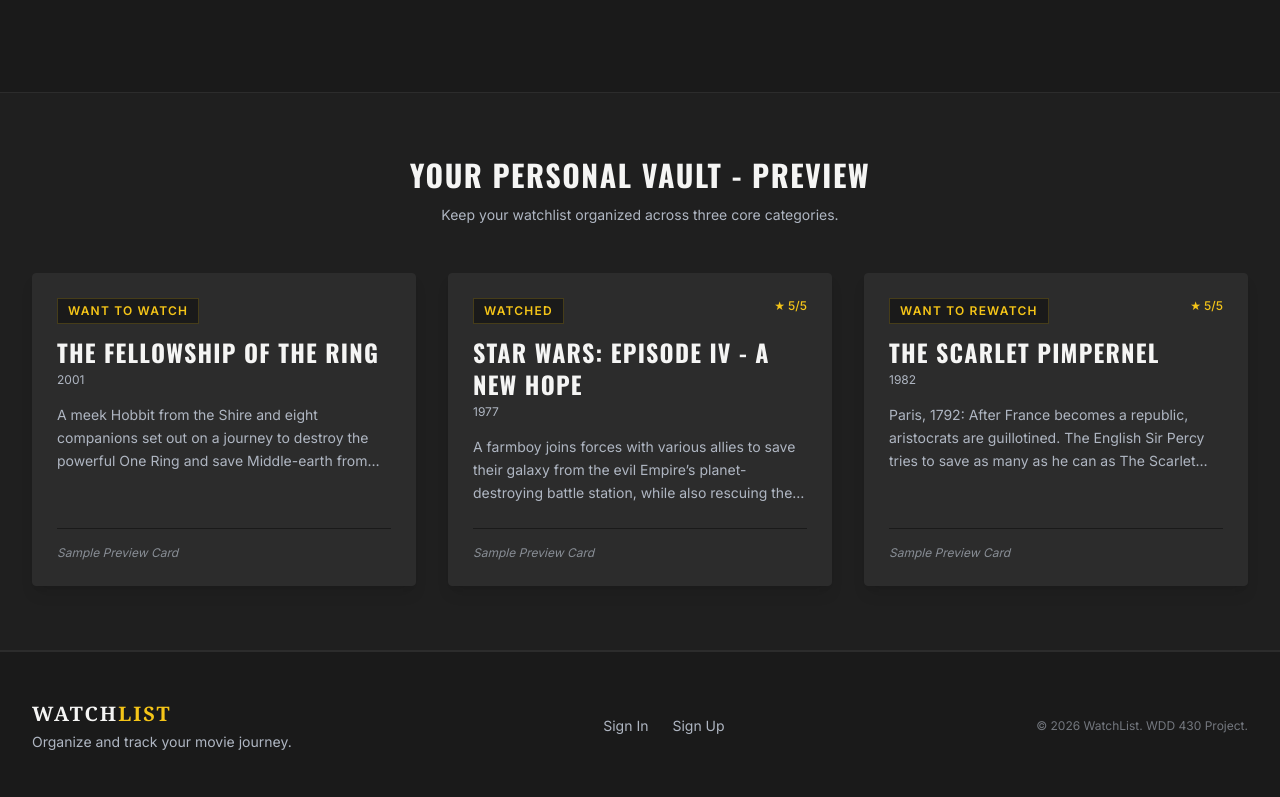
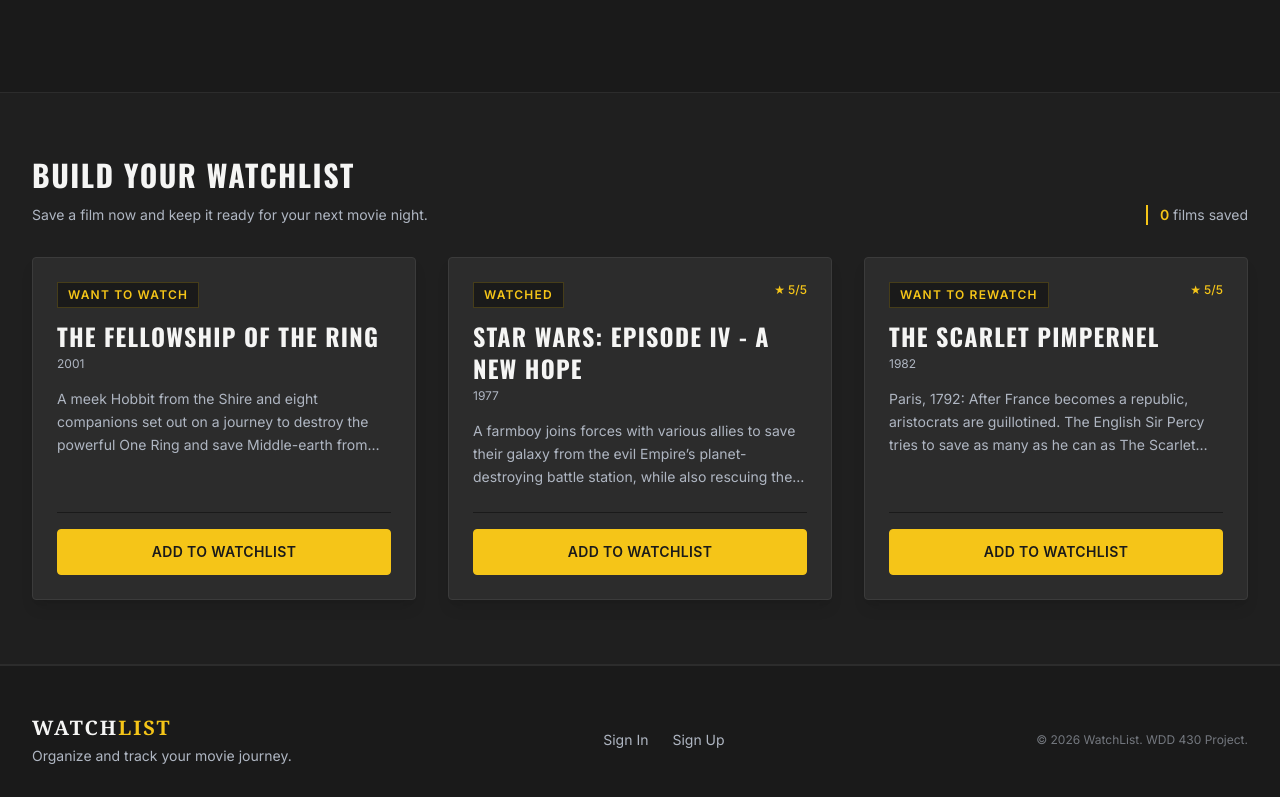
Before and after one commit to jdethington/wdd430-team4-project, a Next.js app: page / in a window 1280 px wide. Shown: the part 613-1410 px from the top of the page. Built offline with nearby package versions, Linux system fonts and the light colour scheme.

Commit message:
add to watchlist UI

```diff
--- a/app/page.tsx
+++ b/app/page.tsx
@@ -1,8 +1,10 @@
 import Button from '@/components/ui/Button';
+import MovieList from '@/components/MovieList';
+import type { Movie } from '@/components/MovieCard';
 
 export default function Home() {
   // Temporary preview movies for unauthenticated visitors
-  const sampleMovies = [
+  const sampleMovies: Movie[] = [
     {
       id: 1,
       title: 'The Fellowship of the Ring',
@@ -64,49 +66,7 @@ export default function Home() {
       {/* Feature Preview Section */}
       <section className="py-16 bg-[#2c2c2c]/30 border-y border-[#2c2c2c]">
         <div className="max-w-7xl mx-auto px-4 sm:px-6 lg:px-8">
-          <div className="text-center mb-12">
-            <h2 className="text-3xl font-bold text-[#f5f5f4] mb-3">
-              Your Personal Vault - Preview
-            </h2>
-            <p className="text-[#afb6c2] max-w-xl mx-auto text-sm">
-              Keep your watchlist organized across three core categories.
-            </p>
-          </div>
-
-          {/* Sample Movie Cards */}
-          <div className="grid grid-cols-1 md:grid-cols-3 gap-8">
-            {sampleMovies.map((movie) => (
-              <div
-                key={movie.id}
-                className="bg-[#2c2c2c] border border-[#2c2c2c] hover:border-[#f5c518]/50 transition-all duration-300 p-6 rounded-sm flex flex-col justify-between group shadow-lg"
-              >
-                <div>
-                  <div className="flex justify-between items-start mb-3">
-                    <span className="text-xs font-semibold text-[#f5c518] tracking-widest uppercase bg-[#1a1a1a] px-2.5 py-1 border border-[#f5c518]/20">
-                      {movie.category}
-                    </span>
-                    {movie.rating && (
-                      <span className="text-xs font-medium text-[#f5c518]">
-                        {movie.rating}
-                      </span>
-                    )}
-                  </div>
-
-                  <h3 className="text-2xl font-bold text-[#f5f5f4] group-hover:text-[#f5c518] transition-colors mb-1">
-                    {movie.title}
-                  </h3>
-                  <p className="text-xs text-[#afb6c2] mb-4">{movie.year}</p>
-                  <p className="text-sm text-[#afb6c2] line-clamp-3 leading-relaxed">
-                    {movie.summary}
-                  </p>
-                </div>
-
-                <div className="mt-6 pt-4 border-t border-[#1a1a1a] text-xs text-[#afb6c2]/70 italic">
-                  Sample Preview Card
-                </div>
-              </div>
-            ))}
-          </div>
+          <MovieList movies={sampleMovies} />
         </div>
       </section>
     </main>
--- a/components/MovieCard.tsx
+++ b/components/MovieCard.tsx
@@ -0,0 +1,52 @@
+import Button from '@/components/ui/Button';
+
+export interface Movie {
+    id: number;
+    title: string;
+    year: string;
+    category: string;
+    rating: string | null;
+    summary: string;
+}
+
+interface MovieCardProps {
+    movie: Movie;
+    isAdded: boolean;
+    onAdd: (movie: Movie) => void;
+}
+
+export default function MovieCard({ movie, isAdded, onAdd }: MovieCardProps) {
+    return (
+        <article className="group flex flex-col justify-between rounded-sm border border-[#3b3b3b] bg-[#2c2c2c] p-6 shadow-lg transition-all duration-300 hover:border-[#f5c518]/60">
+            <div>
+                <div className="mb-3 flex items-start justify-between gap-4">
+                    <span className="border border-[#f5c518]/20 bg-[#1a1a1a] px-2.5 py-1 text-xs font-semibold uppercase tracking-widest text-[#f5c518]">
+                        {movie.category}
+                    </span>
+                    {movie.rating && (
+                        <span className="text-xs font-medium text-[#f5c518]">{movie.rating}</span>
+                    )}
+                </div>
+
+                <h3 className="mb-1 text-2xl font-bold text-[#f5f5f4] transition-colors group-hover:text-[#f5c518]">
+                    {movie.title}
+                </h3>
+                <p className="mb-4 text-xs text-[#afb6c2]">{movie.year}</p>
+                <p className="line-clamp-3 text-sm leading-relaxed text-[#afb6c2]">{movie.summary}</p>
+            </div>
+
+            <div className="mt-6 border-t border-[#1a1a1a] pt-4">
+                <Button
+                    type="button"
+                    variant={isAdded ? 'secondary' : 'primary'}
+                    className="w-full"
+                    disabled={isAdded}
+                    onClick={() => onAdd(movie)}
+                    aria-label={isAdded ? `${movie.title} is in your watchlist` : `Add ${movie.title} to your watchlist`}
+                >
+                    {isAdded ? 'In Watchlist' : 'Add to Watchlist'}
+                </Button>
+            </div>
+        </article>
+    );
+}
--- a/components/MovieList.tsx
+++ b/components/MovieList.tsx
@@ -0,0 +1,46 @@
+'use client';
+
+import { useState } from 'react';
+import MovieCard, { type Movie } from '@/components/MovieCard';
+
+interface MovieListProps {
+    movies: Movie[];
+}
+
+export default function MovieList({ movies }: MovieListProps) {
+    const [watchlistIds, setWatchlistIds] = useState<number[]>([]);
+
+    function addToWatchlist(movie: Movie) {
+        setWatchlistIds((currentIds) =>
+            currentIds.includes(movie.id) ? currentIds : [...currentIds, movie.id],
+        );
+    }
+
+    return (
+        <div>
+            <div className="mb-8 flex flex-col justify-between gap-4 sm:flex-row sm:items-end">
+                <div>
+                    <h2 className="mb-3 text-3xl font-bold text-[#f5f5f4]">Build Your Watchlist</h2>
+                    <p className="max-w-xl text-sm text-[#afb6c2]">
+                        Save a film now and keep it ready for your next movie night.
+                    </p>
+                </div>
+                <p className="border-l-2 border-[#f5c518] pl-3 text-sm text-[#afb6c2]" aria-live="polite">
+                    <span className="font-semibold text-[#f5c518]">{watchlistIds.length}</span>{' '}
+                    {watchlistIds.length === 1 ? 'film' : 'films'} saved
+                </p>
+            </div>
+
+            <div className="grid grid-cols-1 gap-8 md:grid-cols-3">
+                {movies.map((movie) => (
+                    <MovieCard
+                        key={movie.id}
+                        movie={movie}
+                        isAdded={watchlistIds.includes(movie.id)}
+                        onAdd={addToWatchlist}
+                    />
+                ))}
+            </div>
+        </div>
+    );
+}
```
